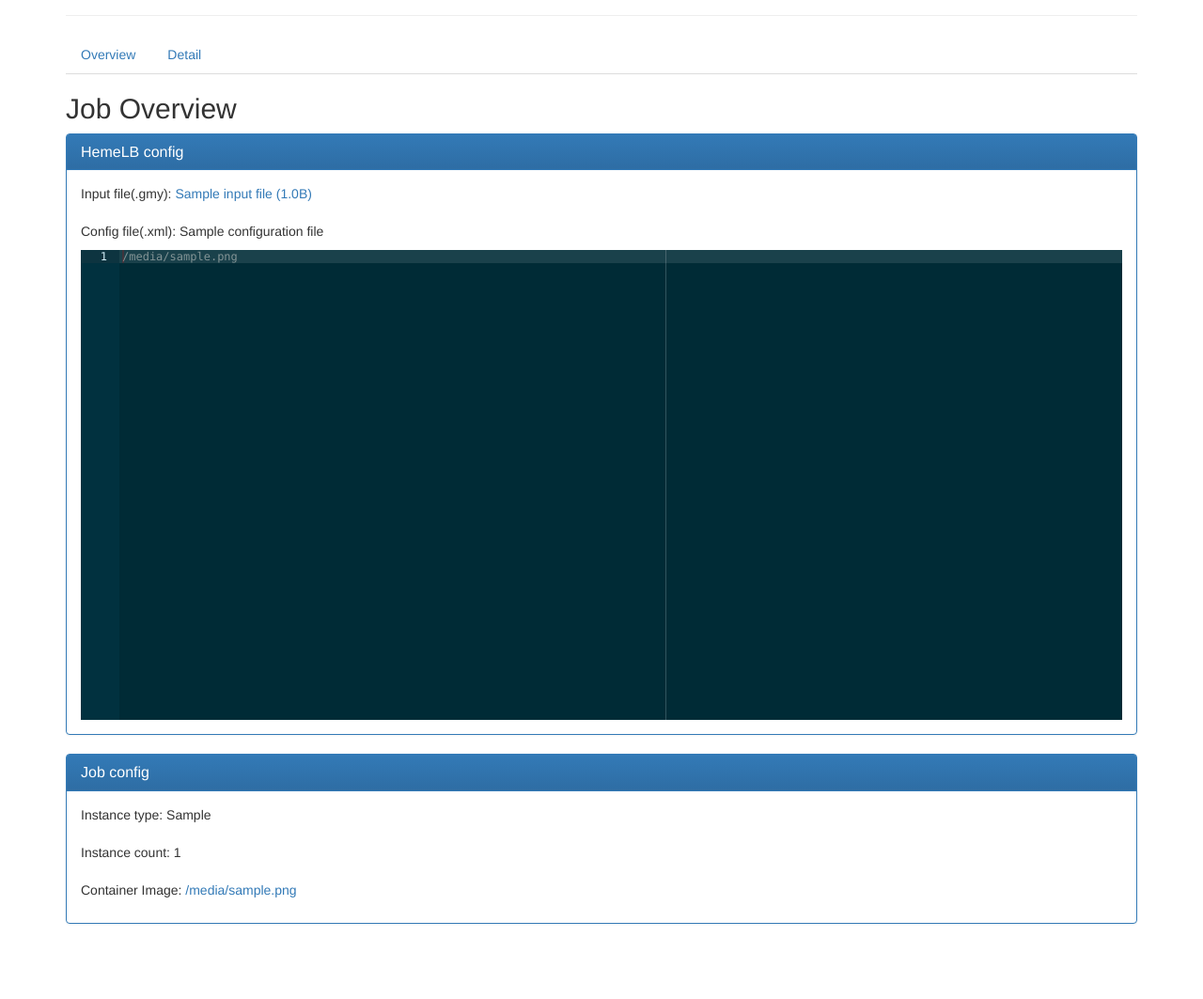
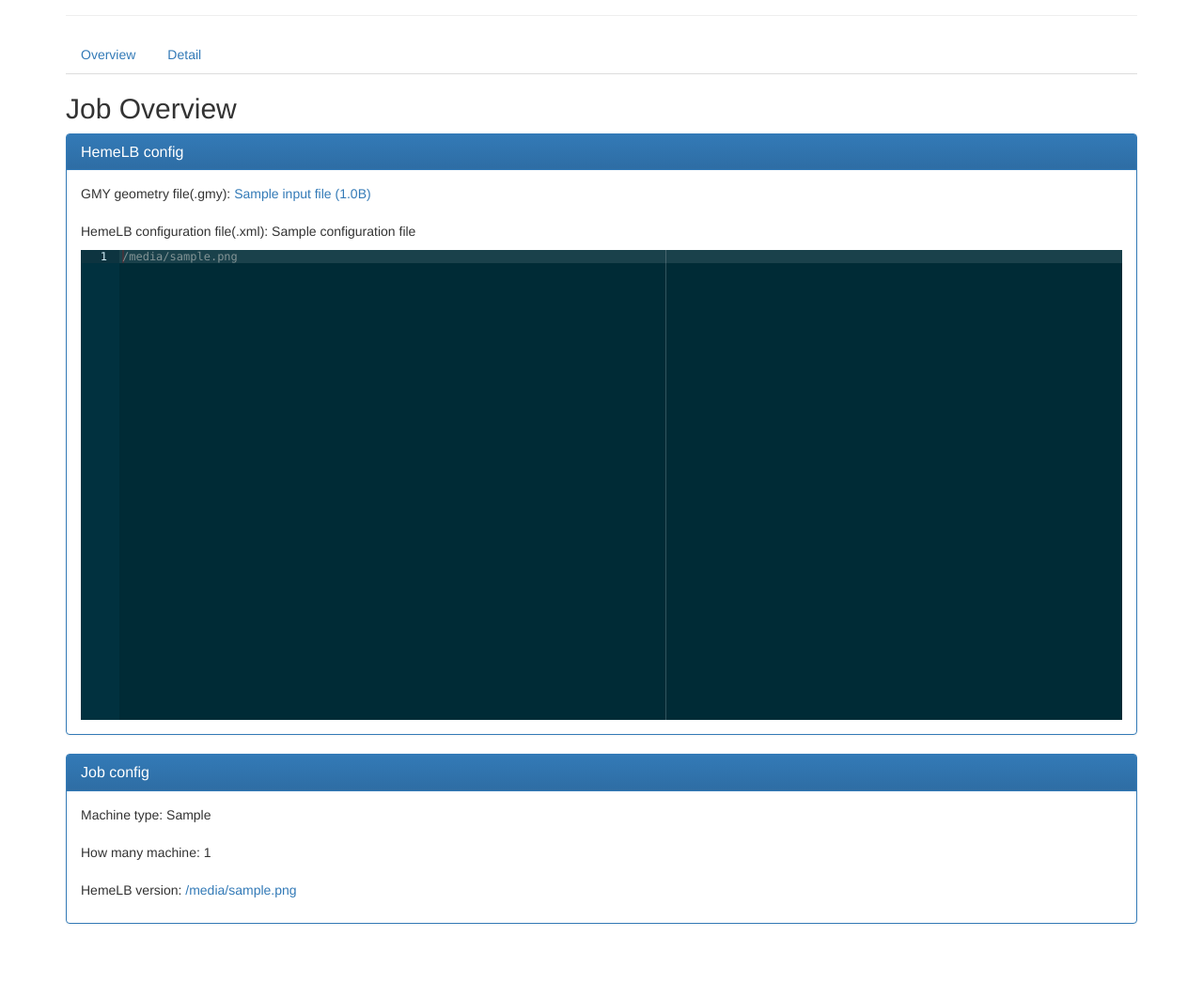
Before and after one commit to SeiryuZ/HemeWeb, a Django app: template src/templates/jobs/overview.html in a window 1280 px wide. Shown: the part 157-1220 px from the top of the page at 94% size. Run offline with Django 3.2, Linux system fonts and the light colour scheme; the template is opened without the code that fills it: most values are stand-ins (such as "Sample title", 1, 10 or a date in 2020); some libraries are stand-ins or nearby versions.

Commit message:
Added more UI improvement

```diff
--- a/src/jobs/forms.py
+++ b/src/jobs/forms.py
@@ -14,9 +14,11 @@ import requests
 
 class ConfigureJobForm(forms.ModelForm):
     instance_type = forms.ChoiceField(widget=forms.Select,
-                                      choices=Job.INSTANCE_CHOICES)
+                                      choices=Job.INSTANCE_CHOICES,
+                                      label='Machine type')
     container_image = forms.ChoiceField(widget=forms.Select,
-                                        choices=Job.CONTAINER_CHOICES)
+                                        choices=Job.CONTAINER_CHOICES,
+                                        label="HemeLB Version")
 
     class Meta:
         model = Job
--- a/src/templates/jobs/configure_1.html
+++ b/src/templates/jobs/configure_1.html
@@ -10,9 +10,9 @@
 
 <div class="row bottom-padding">
   <div class="col-lg-12">
-    <div class="panel panel-default">
+    <div class="panel panel-primary">
       <div class="panel-heading">
-        Configure HemeLB execution
+        <h2 class="panel-title">Configure HemeLB execution</h2>
       </div>
       <div class="panel-body">
         <p>The panel below contains content from the HemeLB configuration file you provided. You can modify the content of the file and save it back before proceeding to the next step.</p>
--- a/src/templates/jobs/overview.html
+++ b/src/templates/jobs/overview.html
@@ -21,8 +21,8 @@
       </div>
       <div class="panel-body">
         <p>
-        Input file(.gmy): <a target="_blank" href="{{ job.input_file.url }}">{{ job.input_file.name }} ({{ job.input_file.size | humanize }})</a><br/><br/>
-          Config file(.xml): {{ job.configuration_file.name }}
+        GMY geometry file(.gmy): <a target="_blank" href="{{ job.input_file.url }}">{{ job.input_file.name }} ({{ job.input_file.size | humanize }})</a><br/><br/>
+          HemeLB configuration file(.xml): {{ job.configuration_file.name }}
         </p>
         <div id="editor">{{ config_file }}</div>
       </div>
@@ -40,9 +40,9 @@
       </div>
       <div class="panel-body">
         <p>
-          Instance type:  {{ job.get_instance_type_display }} <br/> <br/>
-          Instance count: {{ job.instance_count }} <br/><br/>
-          Container Image: <a target="_blank" href="{{ job.get_container_image_url }}">{{ job.get_container_image_display }}</a>
+          Machine type:  {{ job.get_instance_type_display }} <br/> <br/>
+          How many machine: {{ job.instance_count }} <br/><br/>
+          HemeLB version: <a target="_blank" href="{{ job.get_container_image_url }}">{{ job.get_container_image_display }}</a>
         </p>
       </div>
     </div>
```
Also changed, not shown: src/jobs/models.py (+6 -3 lines), src/templates/jobs/configure_2.html (+12 -7 lines).
